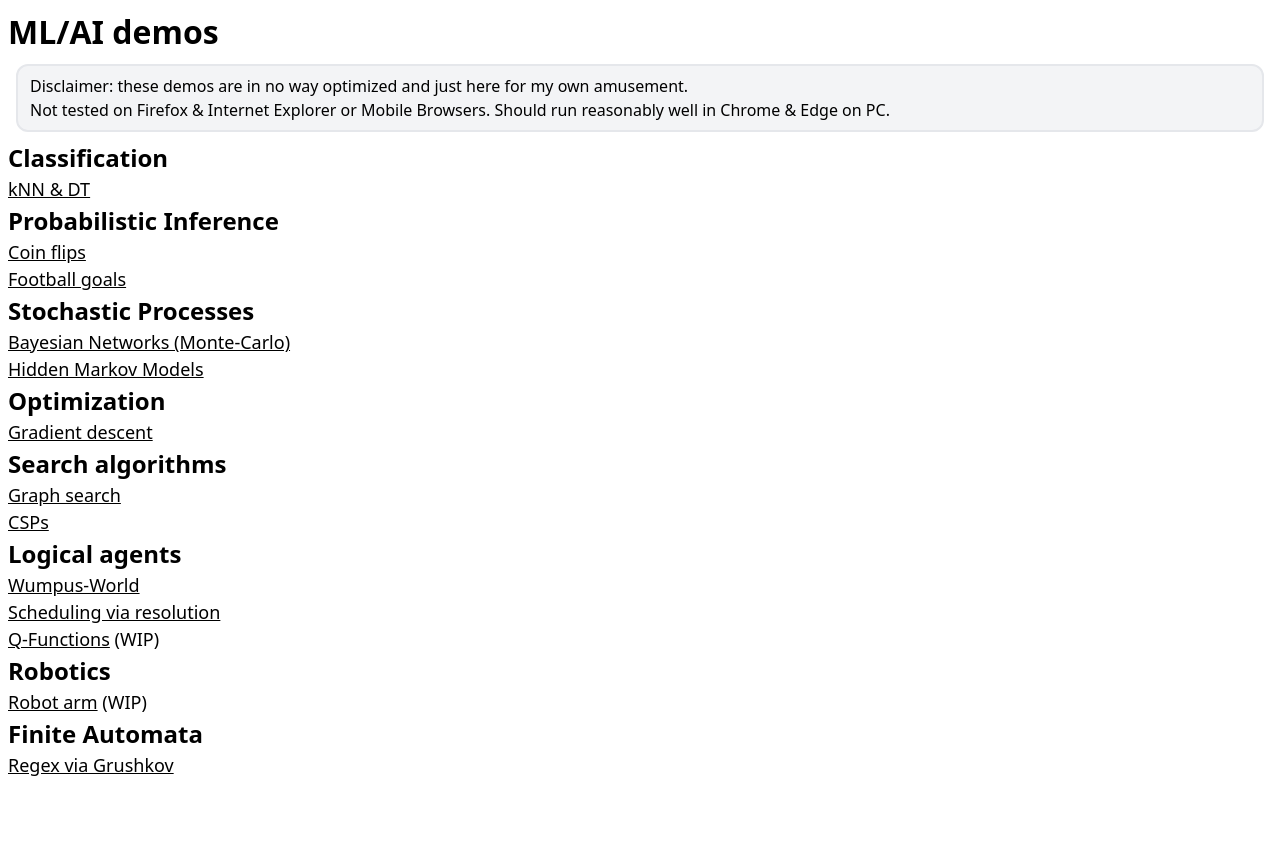
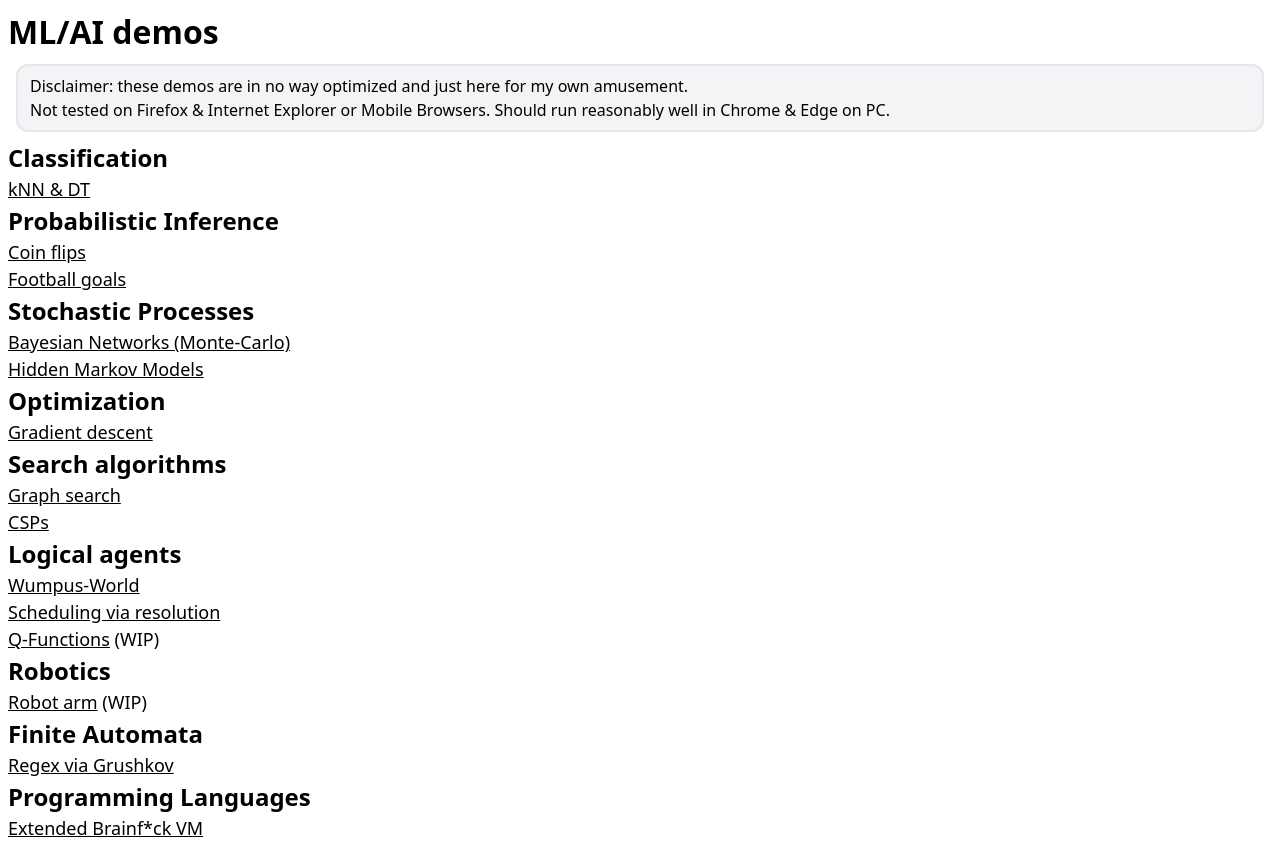
Before and after one commit to schmisev/ml-demos, a SvelteKit app: page / in a window 1280 px wide. Before the commit the page ends 800 px from the top, so only its background shows below. Built offline with nearby package versions, Linux system fonts and the light colour scheme.

Commit message:
small changes

```diff
--- a/src/routes/+page.svelte
+++ b/src/routes/+page.svelte
@@ -34,4 +34,6 @@
   <h3><a href={resolve(`/robot-arm`)}>Robot arm</a> (WIP) </h3>
   <h2>Finite Automata</h2>
   <h3><a href={resolve(`/automata`)}>Regex via Grushkov</a></h3>
+  <h2>Programming Languages</h2>
+  <h3><a href={resolve(`/brainfck`)}>Extended Brainf*ck VM</a></h3>
 </div>
--- a/src/routes/automata/+page.svelte
+++ b/src/routes/automata/+page.svelte
@@ -46,6 +46,10 @@
 		}
 	}
 </script>
+
+<head>
+	<title>Regex</title>
+</head>
 
 <div class="grid h-dvh grid-cols-2 gap-2 p-2">
 	<div class="flex flex-col gap-2 min-h-0">
```
